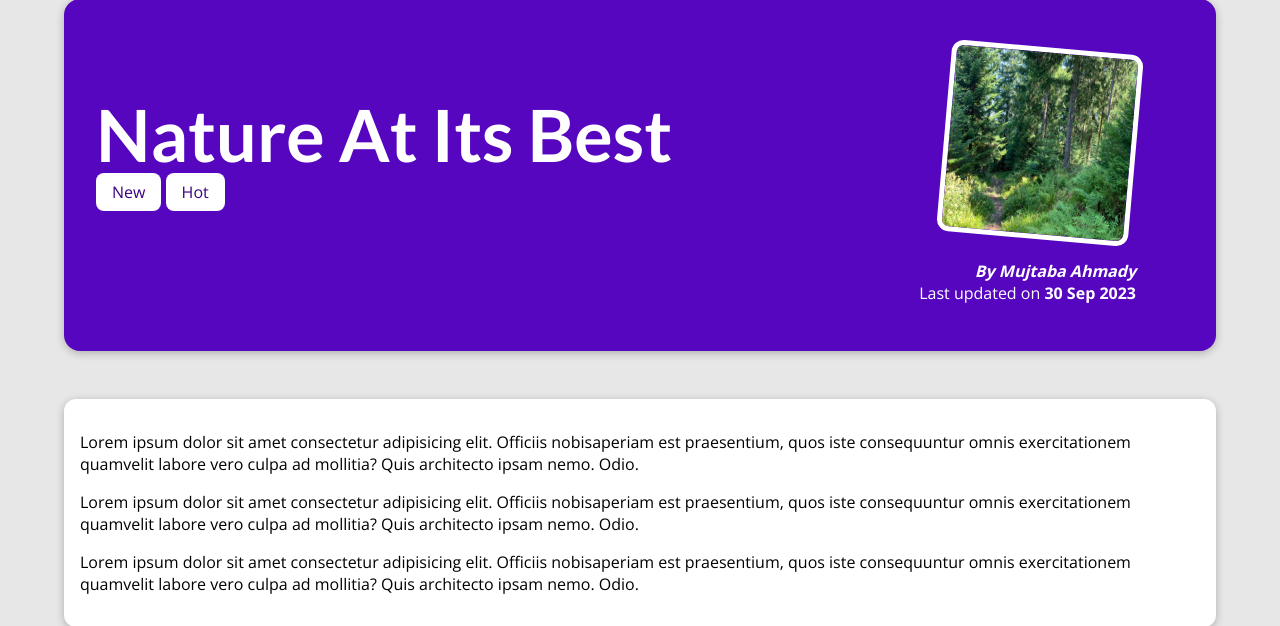
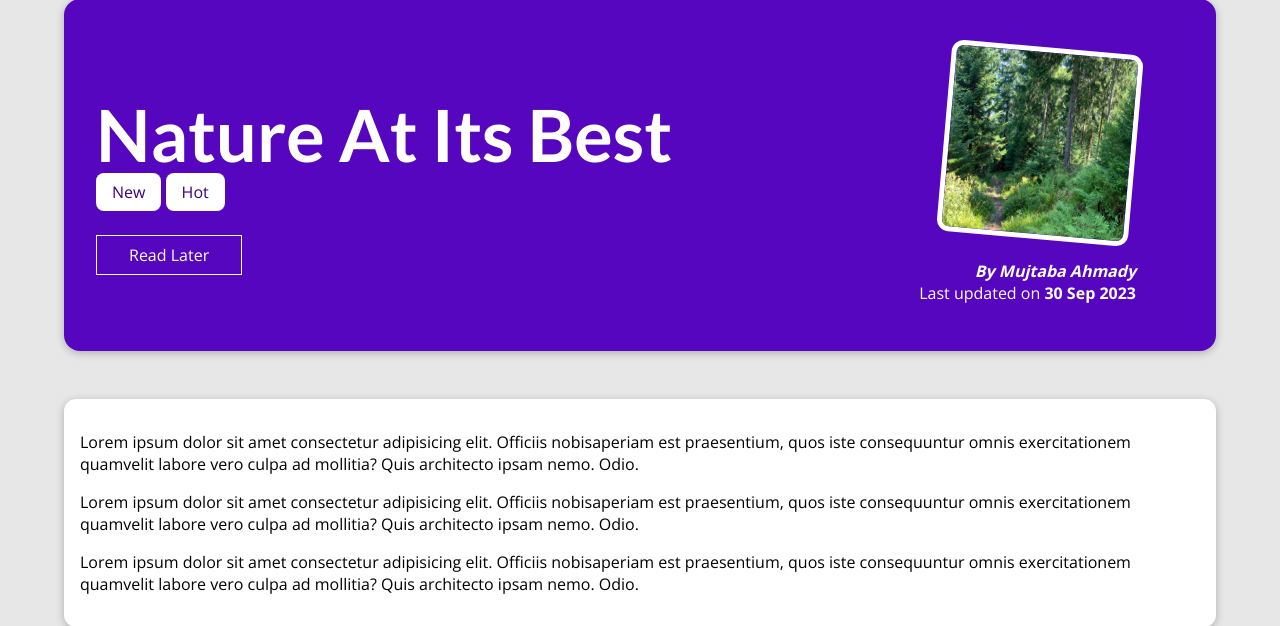
Before and after one commit to ahmadysayed/MySite, a Django app: a page that uses blog/templates/blog/post-detail.html in a window 1280 px wide. Shown: the part 129-755 px from the top of the page. Run offline with Django 4.2, Linux system fonts and the light colour scheme; data comes from the database, SQL or seed files in the repository.

Commit message:
Read Later Starting Setup

```diff
--- a/blog/static/blog/post-detail.css
+++ b/blog/static/blog/post-detail.css
@@ -183,3 +183,21 @@ main {
 #comments h2 {
   color: #464646;
 }
+
+#read-later {
+  margin: 2rem 0;
+}
+
+#read-later button {
+  background-color: transparent;
+  border: 1px solid white;
+  padding: 0.5rem 2rem;
+  font: inherit;
+  color: white;
+}
+
+#read-later button:hover,
+#read-later button:active {
+  background-color: white;
+  color: #390281;
+}
--- a/blog/templates/blog/post-detail.html
+++ b/blog/templates/blog/post-detail.html
@@ -26,6 +26,14 @@
     {% for tag in post_tags %}
       <span class="tag">{{ tag.caption }}</span>
     {% endfor %}
+  </div>
+
+  <div id="read-later">
+    <form action="{% url 'read-later' %}" method="POST">
+      {% csrf_token %}
+      <input type="hidden" value="{{ post.id }}" name="post_id">
+      <button>Read Later</button>
+    </form>
   </div>
 
   <article>
--- a/blog/urls.py
+++ b/blog/urls.py
@@ -5,5 +5,6 @@ from . import views
 urlpatterns = [
     path("", views.StartingPageView.as_view(), name="starting-page"),
     path("posts", views.AllPostsView.as_view(), name="posts-page"),
-    path("posts/<slug:slug>", views.SinglePostView.as_view(), name="post-detail-page") #/posts/my-first-post
+    path("posts/<slug:slug>", views.SinglePostView.as_view(), name="post-detail-page"), #/posts/my-first-post
+    path("read-later", views.ReadLaterView.as_view(), name="read-later")
 ]
--- a/blog/views.py
+++ b/blog/views.py
@@ -60,3 +60,8 @@ class SinglePostView(View):
             "comments": post.comments.all().order_by("-id")
         }
         return render(request, "blog/post-detail.html", context)
+
+
+class ReadLaterView(View):
+    def post(self, request):
+        pass
```
